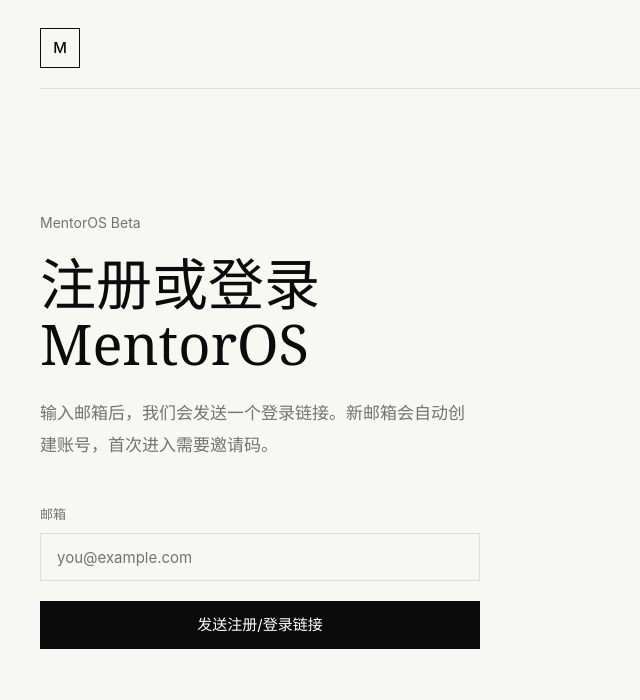
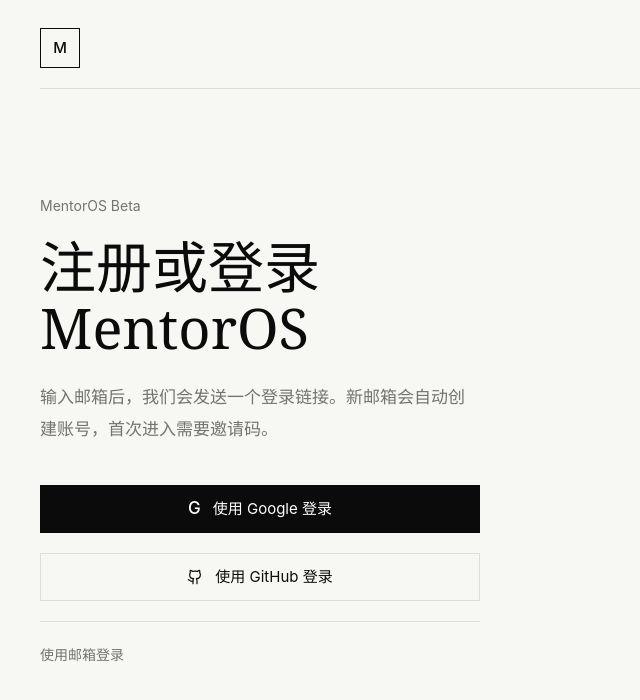
Before and after one commit to Simon-byte-png/MentorOS, a Next.js app in the folder apps/web/: page /login in a window 1280 px wide. Shown: the top 700 px of the page, without its empty margins (0-640 px from the left). Built offline with nearby package versions, Linux system fonts and the light colour scheme; no server answers.

Commit message:
feat: add oauth login options

```diff
--- a/apps/web/app/login/login-form.tsx
+++ b/apps/web/app/login/login-form.tsx
@@ -1,39 +1,71 @@
 "use client";
 
 import { useState } from "react";
+import { Github } from "lucide-react";
 import { createClient } from "@/lib/supabase/client";
 
 const EMAIL_SENT_MESSAGE = "注册/登录链接已经发送。请打开邮箱点击链接继续。";
 const LOGIN_ERROR_MESSAGE = "暂时无法发送注册/登录链接，请稍后重试。";
+const OAUTH_ERROR_MESSAGE = "第三方登录暂时不可用，请稍后重试。";
+
+type OAuthProvider = "google" | "github";
 
 export function LoginForm() {
   const [email, setEmail] = useState("");
-  const [pending, setPending] = useState(false);
+  const [emailExpanded, setEmailExpanded] = useState(false);
+  const [emailPending, setEmailPending] = useState(false);
+  const [oauthPending, setOauthPending] = useState<OAuthProvider | null>(null);
   const [message, setMessage] = useState<string | null>(null);
   const [error, setError] = useState<string | null>(null);
+  const busy = emailPending || oauthPending !== null;
+
+  async function handleOAuth(provider: OAuthProvider) {
+    if (busy) {
+      return;
+    }
+
+    setOauthPending(provider);
+    setMessage(null);
+    setError(null);
+
+    try {
+      const supabase = createClient();
+      const { error: signInError } = await supabase.auth.signInWithOAuth({
+        provider,
+        options: {
+          redirectTo: getAuthRedirectTo(),
+        },
+      });
+
+      if (signInError) {
+        setError(OAUTH_ERROR_MESSAGE);
+        setOauthPending(null);
+      }
+    } catch {
+      setError(OAUTH_ERROR_MESSAGE);
+      setOauthPending(null);
+    }
+  }
 
   async function handleSubmit(event: React.FormEvent<HTMLFormElement>) {
     event.preventDefault();
 
     const trimmedEmail = email.trim();
 
-    if (!trimmedEmail || pending) {
+    if (!trimmedEmail || busy) {
       return;
     }
 
-    setPending(true);
+    setEmailPending(true);
     setMessage(null);
     setError(null);
 
     try {
       const supabase = createClient();
-      const configuredSiteUrl = process.env.NEXT_PUBLIC_SITE_URL;
-      const siteUrl = configuredSiteUrl || window.location.origin;
-      const emailRedirectTo = `${siteUrl.replace(/\/$/, "")}/auth/callback`;
       const { error: signInError } = await supabase.auth.signInWithOtp({
         email: trimmedEmail,
         options: {
-          emailRedirectTo,
+          emailRedirectTo: getAuthRedirectTo(),
           shouldCreateUser: true,
         },
       });
@@ -47,12 +79,48 @@
     } catch {
       setError(LOGIN_ERROR_MESSAGE);
     } finally {
-      setPending(false);
+      setEmailPending(false);
     }
   }
 
   return (
-    <form className="mt-10 space-y-5" onSubmit={handleSubmit}>
+    <div className="mt-10 space-y-5">
+      <button
+        type="button"
+        disabled={busy}
+        onClick={() => void handleOAuth("google")}
+        className="inline-flex h-12 w-full items-center justify-center border border-ink bg-ink px-5 text-[15px] text-white transition-colors hover:bg-transparent hover:text-ink disabled:cursor-not-allowed disabled:border-line disabled:bg-transparent disabled:text-muted"
+      >
+        <span className="mr-3 text-[17px] font-medium leading-none">G</span>
+        {oauthPending === "google" ? "正在跳转..." : "使用 Google 登录"}
+      </button>
+
+      <button
+        type="button"
+        disabled={busy}
+        onClick={() => void handleOAuth("github")}
+        className="inline-flex h-12 w-full items-center justify-center border border-line bg-transparent px-5 text-[15px] text-ink transition-colors hover:border-ink disabled:cursor-not-allowed disabled:text-muted"
+      >
+        <Github aria-hidden className="mr-3 h-4 w-4" strokeWidth={1.8} />
+        {oauthPending === "github" ? "正在跳转..." : "使用 GitHub 登录"}
+      </button>
+
+      <div className="border-t border-line pt-5">
+        <button
+          type="button"
+          className="text-[14px] text-muted transition-colors hover:text-ink"
+          onClick={() => {
+            setEmailExpanded((expanded) => !expanded);
+            setMessage(null);
+            setError(null);
+          }}
+        >
+          {emailExpanded ? "收起邮箱登录" : "使用邮箱登录"}
+        </button>
+      </div>
+
+      {emailExpanded ? (
+        <form className="space-y-5" onSubmit={handleSubmit}>
           <label className="block">
             <span className="text-[13px] text-muted">邮箱</span>
             <input
@@ -69,11 +137,13 @@
 
           <button
             type="submit"
-        disabled={pending}
-        className="inline-flex h-12 w-full items-center justify-center border border-ink bg-ink px-5 text-[15px] text-white transition-colors hover:bg-transparent hover:text-ink disabled:cursor-not-allowed disabled:border-line disabled:bg-transparent disabled:text-muted"
+            disabled={busy}
+            className="inline-flex h-12 w-full items-center justify-center border border-line bg-transparent px-5 text-[15px] text-ink transition-colors hover:border-ink disabled:cursor-not-allowed disabled:text-muted"
           >
-        {pending ? "发送中..." : "发送注册/登录链接"}
+            {emailPending ? "发送中..." : "发送注册/登录链接"}
           </button>
+        </form>
+      ) : null}
 
       {message ? (
         <p className="text-[14px] leading-6 text-muted">{message}</p>
@@ -81,6 +151,12 @@
       {error ? (
         <p className="text-[14px] leading-6 text-muted">{error}</p>
       ) : null}
-    </form>
+    </div>
   );
 }
+
+function getAuthRedirectTo(): string {
+  const configuredSiteUrl = process.env.NEXT_PUBLIC_SITE_URL;
+  const siteUrl = configuredSiteUrl || window.location.origin;
+  return `${siteUrl.replace(/\/$/, "")}/auth/callback`;
+}
--- a/apps/web/app/login/page.tsx
+++ b/apps/web/app/login/page.tsx
@@ -40,7 +40,7 @@
 
             {hasAuthError ? (
               <p className="mt-8 border-t border-line pt-5 text-[14px] leading-6 text-muted">
-                注册/登录链接已经失效或无法验证，请重新发送一次。
+                登录验证失败或已经失效，请重新选择一种登录方式。
               </p>
             ) : null}
 
```
Lines whose indentation alone changed are shown as unchanged.
